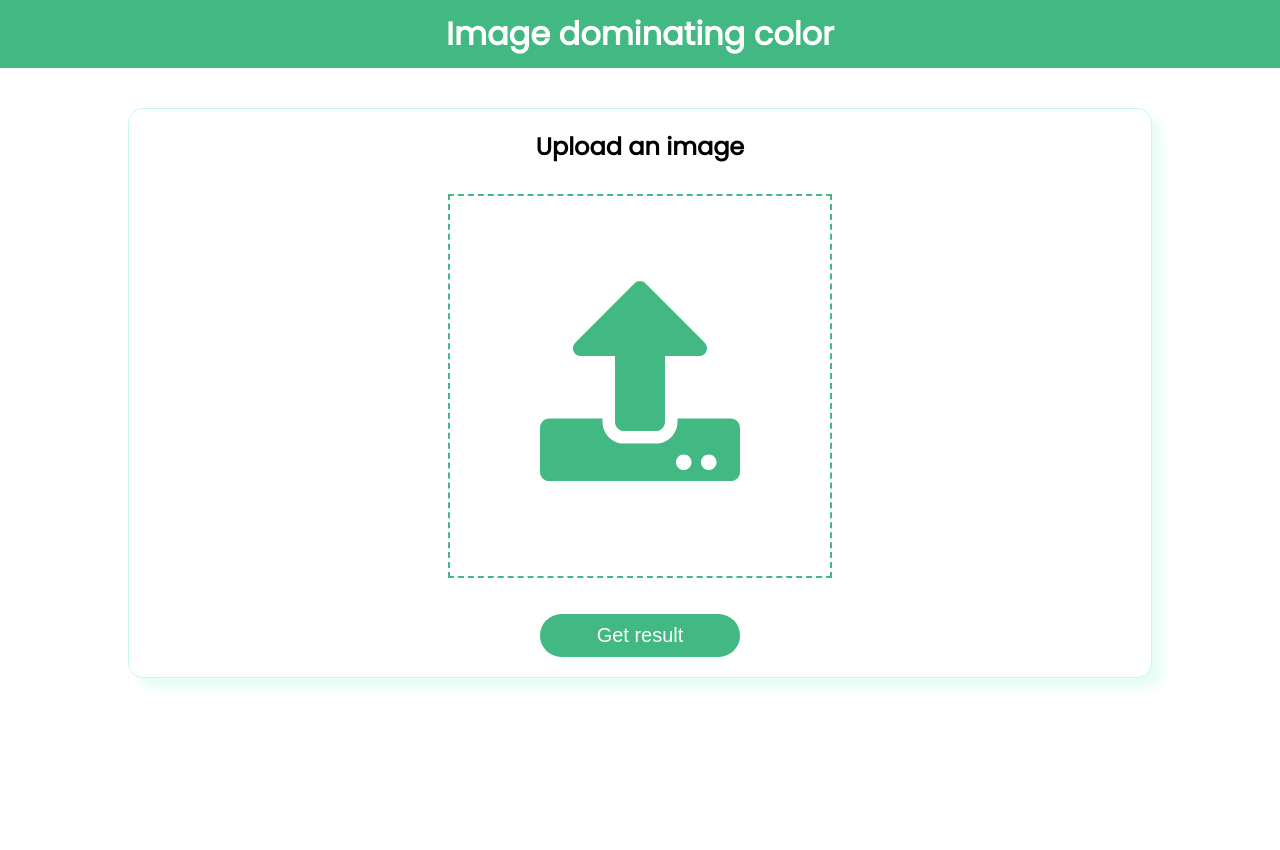
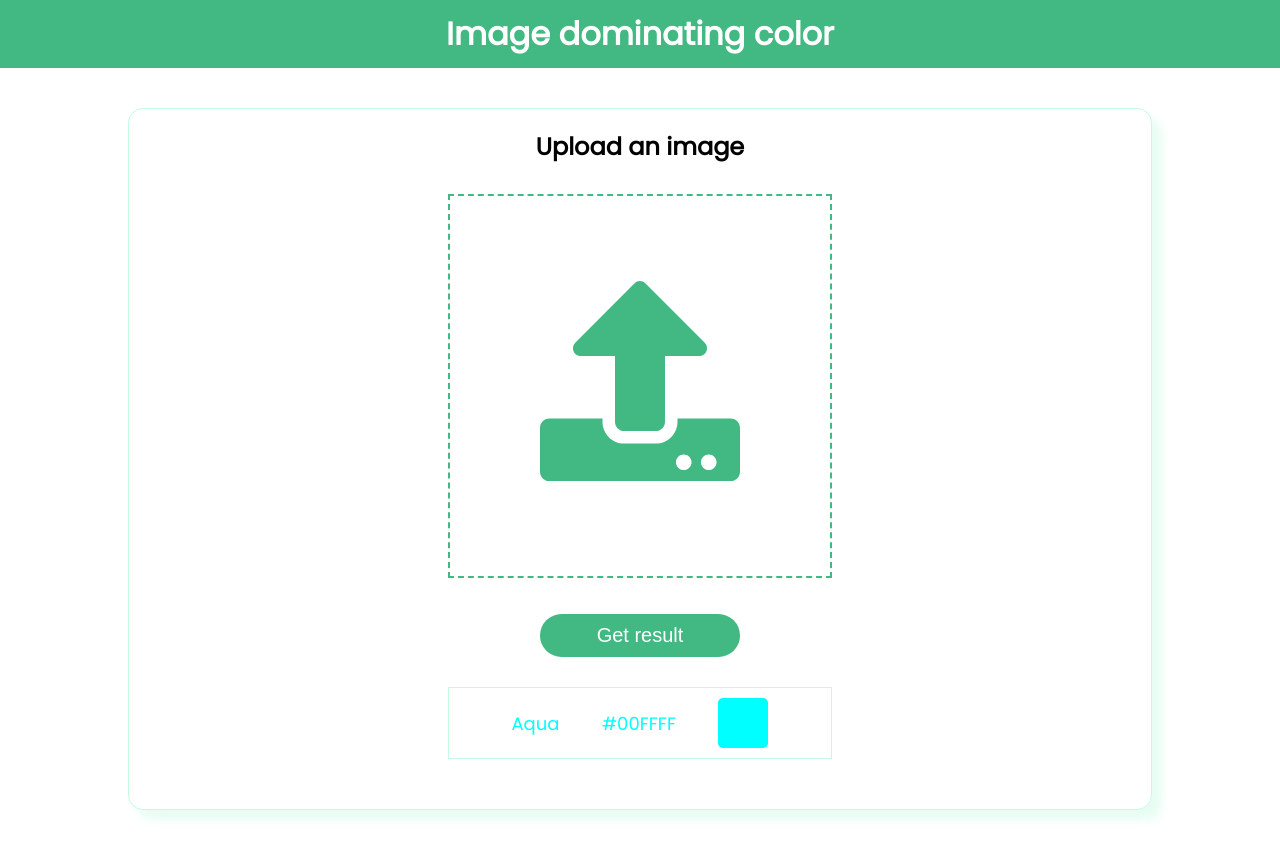
Before and after one commit to mikicastro7/prueba-ELJ-front, a Vue app: page / in a window 1280 px wide. Before the commit the page ends 800 px from the top, so only its background shows below. Built offline with nearby package versions, Linux system fonts and the light colour scheme.

Commit message:
Show the color name hexcode and color

```diff
--- a/src/App.vue
+++ b/src/App.vue
@@ -2,18 +2,34 @@
   <Header />
   <section class="container">
     <ImgUploader />
+    <ResultColor
+      :displayResult="displayResult"
+      :name="colorResult.colorName"
+      :code="colorResult.colorCodeHex"
+    />
   </section>
 </template>
 
 <script>
 import Header from "./components/Header";
 import ImgUploader from "./components/ImgUploader";
+import ResultColor from "./components/ResultColor";
 
 export default {
   name: "App",
   components: {
     Header,
     ImgUploader,
+    ResultColor,
+  },
+  data() {
+    return {
+      displayResult: true,
+      colorResult: {
+        colorName: "Aqua",
+        colorCodeHex: "#00FFFF",
+      },
+    };
   },
 };
 </script>
--- /dev/null
+++ b/src/components/ResultColor.vue
@@ -0,0 +1,38 @@
+<template>
+  <ul v-if="displayResult" class="results-list">
+    <li :style="{ color: code }">{{ name }}</li>
+    <li :style="{ color: code }">{{ code }}</li>
+    <li :style="{ background: code }" class="color-result"></li>
+  </ul>
+</template>
+
+<script>
+export default {
+  name: "ResultColor",
+  props: {
+    name: String,
+    displayResult: Boolean,
+    code: String,
+  },
+};
+</script>
+
+<style scoped>
+.results-list {
+  list-style-type: none;
+  margin-top: 30px;
+  display: flex;
+  width: 384px;
+  border: 1px solid #c5fae2;
+  justify-content: space-evenly;
+  margin: 30px auto;
+  padding: 10px 20px;
+  align-items: center;
+  font-size: 18px;
+}
+.color-result {
+  width: 50px;
+  height: 50px;
+  border-radius: 5px;
+}
+</style>
```
